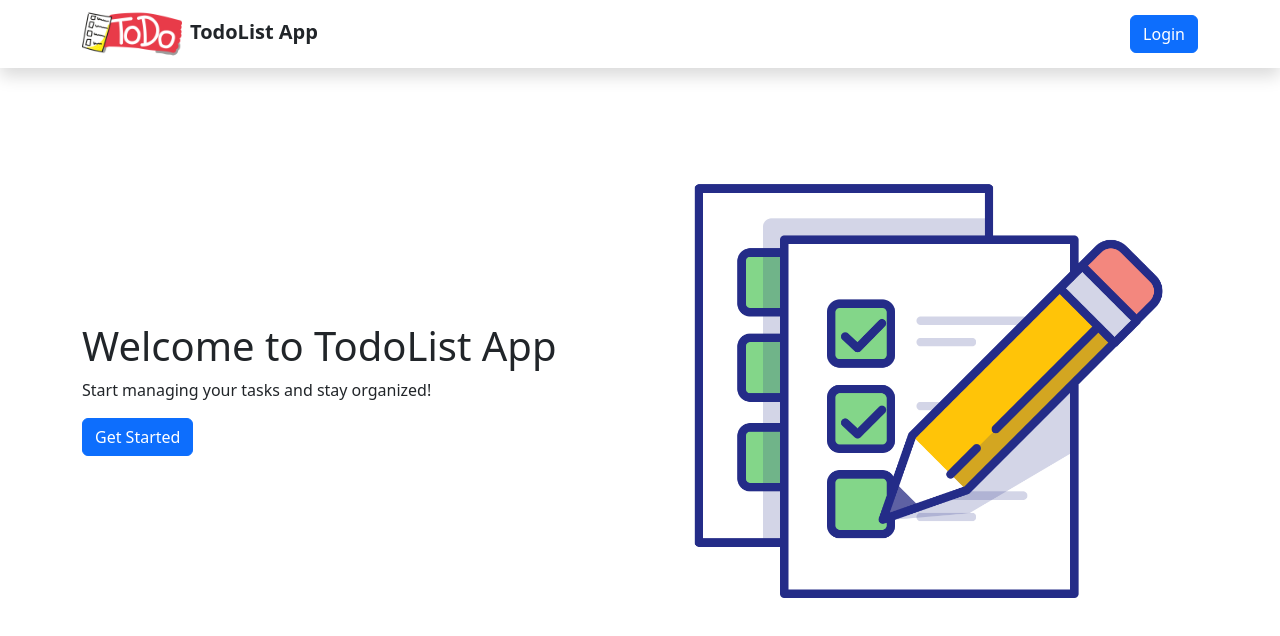
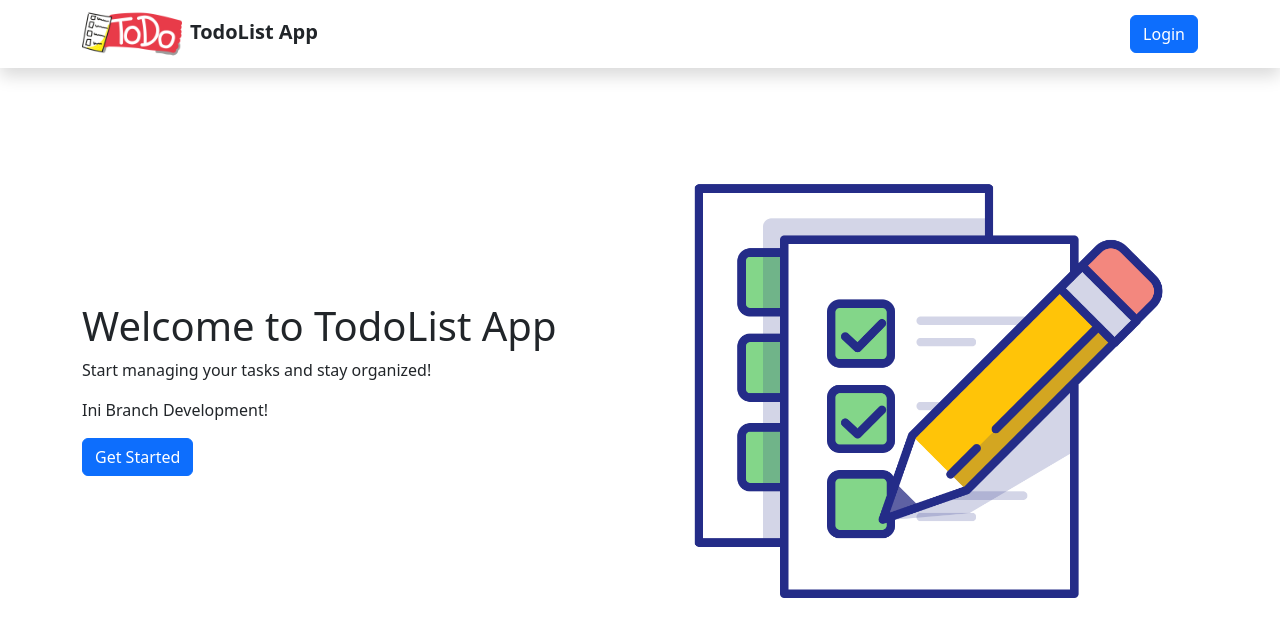
Before and after one commit to AlfinhiHD/react-todoapp, a React (Vite) app in the folder todoapp-react/: page / in a window 1280 px wide. Shown: the top 636 px of the page. Built offline with nearby package versions, Linux system fonts and the light colour scheme.

Commit message:
add tanda

```diff
--- a/todoapp-react/src/page/LandingPage/LandingPage.jsx
+++ b/todoapp-react/src/page/LandingPage/LandingPage.jsx
@@ -12,6 +12,7 @@ function LandingPage() {
           <div className="col-lg-6">
             <h1>Welcome to TodoList App</h1>
             <p>Start managing your tasks and stay organized!</p>
+            <p>Ini Branch Development!</p>
             <Link to="/login" className="btn btn-primary">
               Get Started
             </Link>
```
